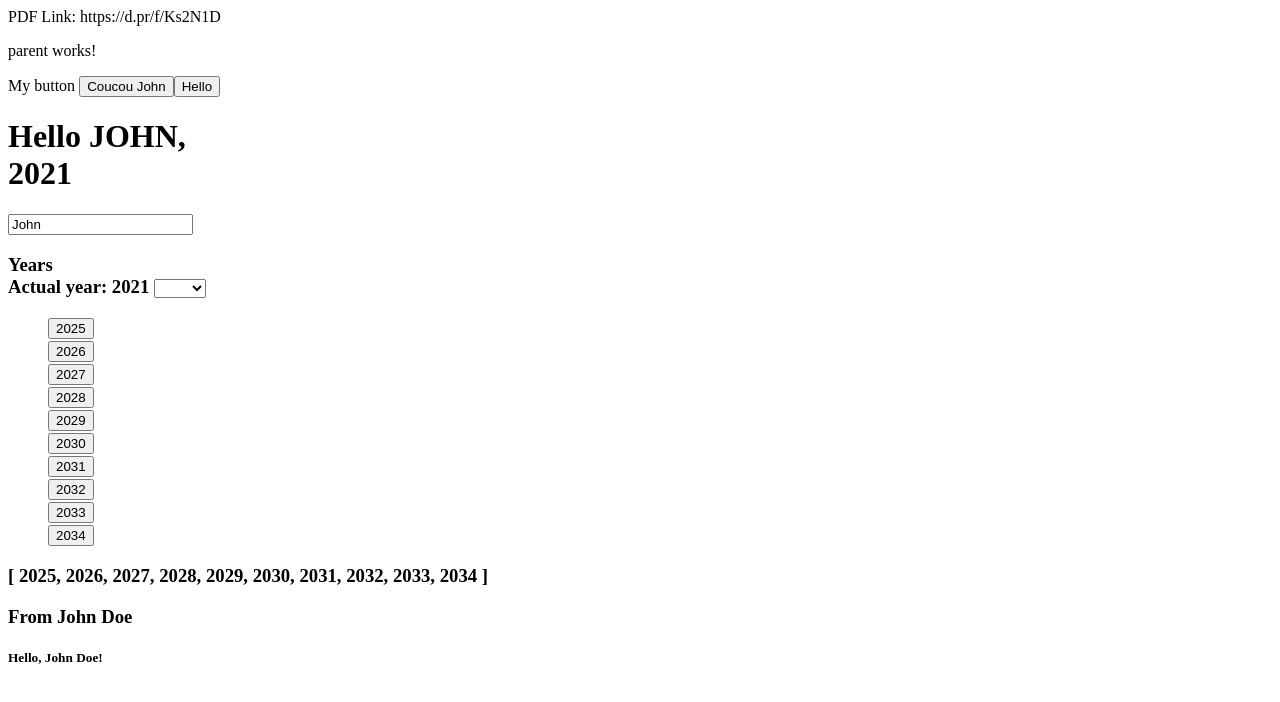
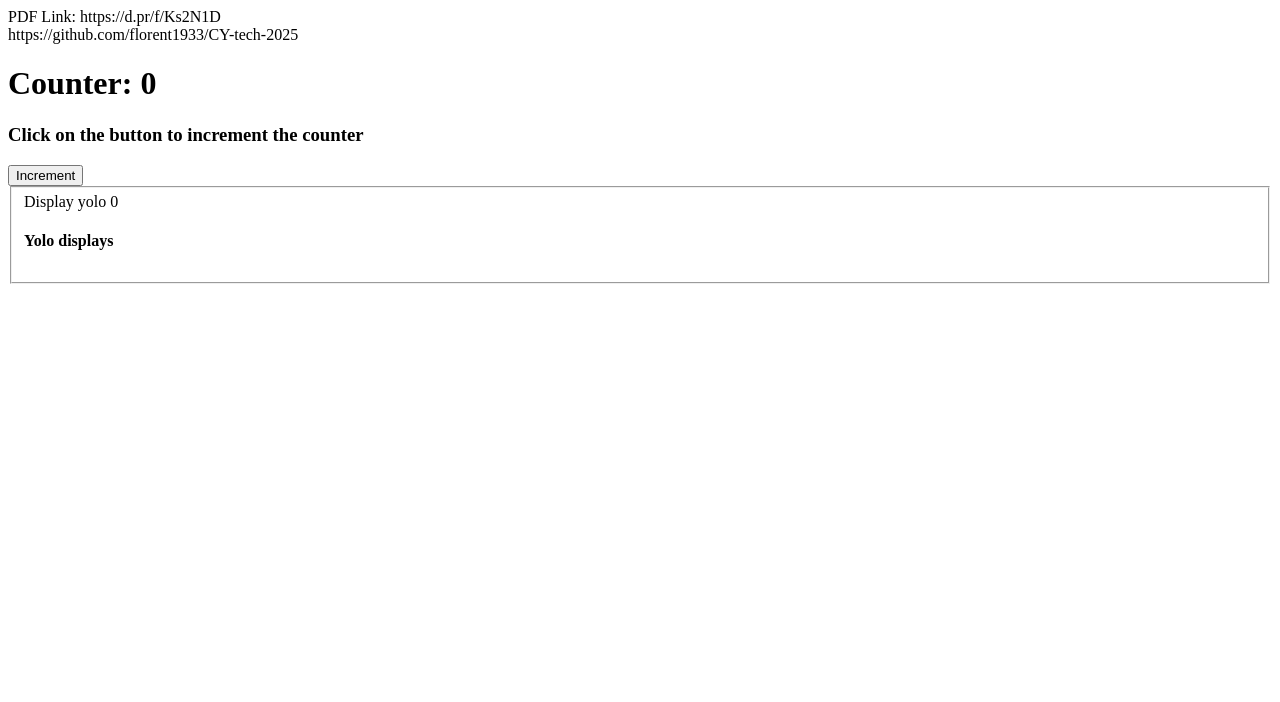
Before and after one commit to florent1933/CY-tech-2025, an Angular app: page / in a window 1280 px wide. Shown: the top 702 px of the page. Built offline with nearby package versions, Linux system fonts and the light colour scheme.

Commit message:
add colors

```diff
--- a/src/app/app.component.html
+++ b/src/app/app.component.html
@@ -1,6 +1,9 @@
-PDF Link: https://d.pr/f/Ks2N1D
+PDF Link: https://d.pr/f/Ks2N1D<br />
+https://github.com/florent1933/CY-tech-2025
 
 <app-tp2-parent></app-tp2-parent>
+
+<!--
 
 My button
 <app-button-yt
@@ -39,3 +42,4 @@ My button
 </h3>
 <h3>From {{ firstName }} {{ lastName }}</h3>
 <h5>{{ hello }}</h5>
+-->
--- /dev/null
+++ b/src/app/tp2/display-yolo/display-yolo.component.html
@@ -0,0 +1,13 @@
+{{ counter }}
+
+<h4>Yolo displays</h4>
+@for (item of getArray(counter); track $index) {
+<h5
+  [ngStyle]="{
+    color: getColor($index, false),
+    'background-color': getColor($index, true)
+  }"
+>
+  Yolo
+</h5>
+}
--- /dev/null
+++ b/src/app/tp2/display-yolo/display-yolo.component.ts
@@ -0,0 +1,27 @@
+import { CommonModule } from '@angular/common';
+import { Component, Input } from '@angular/core';
+
+@Component({
+  selector: 'app-display-yolo',
+  imports: [CommonModule],
+  templateUrl: './display-yolo.component.html',
+  styleUrl: './display-yolo.component.scss',
+})
+export class DisplayYoloComponent {
+  @Input() counter: number = 0;
+
+  getArray(counter: number) {
+    return new Array(counter).fill(0);
+  }
+
+  getColor(counter: number, reverse: boolean) {
+    // return counter % 2 === 0 ? 'blue' : 'red';
+    //  arc en ciel
+    const colors = ['red', 'orange', 'yellow', 'green', 'blue', 'purple'];
+    if (reverse) {
+      return colors[colors.length - 1 - (counter % colors.length)];
+    }
+
+    return colors[counter % colors.length];
+  }
+}
--- a/src/app/tp2/parent/parent.component.html
+++ b/src/app/tp2/parent/parent.component.html
@@ -1 +1,13 @@
-<p>parent works!</p>
+<h1>Counter: {{ counter }}</h1>
+<h3>Click on the button to increment the counter</h3>
+<button (click)="increment()">Increment</button>
+
+@if (counter > 0) {
+<button (click)="decrement()">Decrement</button>
+}
+
+<br />
+<fieldset>
+  Display yolo
+  <app-display-yolo [counter]="counter"></app-display-yolo>
+</fieldset>
--- a/src/app/tp2/parent/parent.component.ts
+++ b/src/app/tp2/parent/parent.component.ts
@@ -1,9 +1,23 @@
 import { Component } from '@angular/core';
+import { DisplayYoloComponent } from '../display-yolo/display-yolo.component';
 
 @Component({
   selector: 'app-tp2-parent',
-  imports: [],
+  imports: [DisplayYoloComponent],
   templateUrl: './parent.component.html',
   styleUrl: './parent.component.scss',
 })
-export class ParentComponent {}
+export class ParentComponent {
+  counter = 0;
+
+  increment() {
+    this.counter++;
+  }
+
+  decrement() {
+    this.counter--;
+  }
+  reset() {
+    this.counter = 0;
+  }
+}
```
Also changed, not shown: src/app/tp2/display-yolo/display-yolo.component.scss (added), 1 other file (tests, documents, lock files or other folders).
